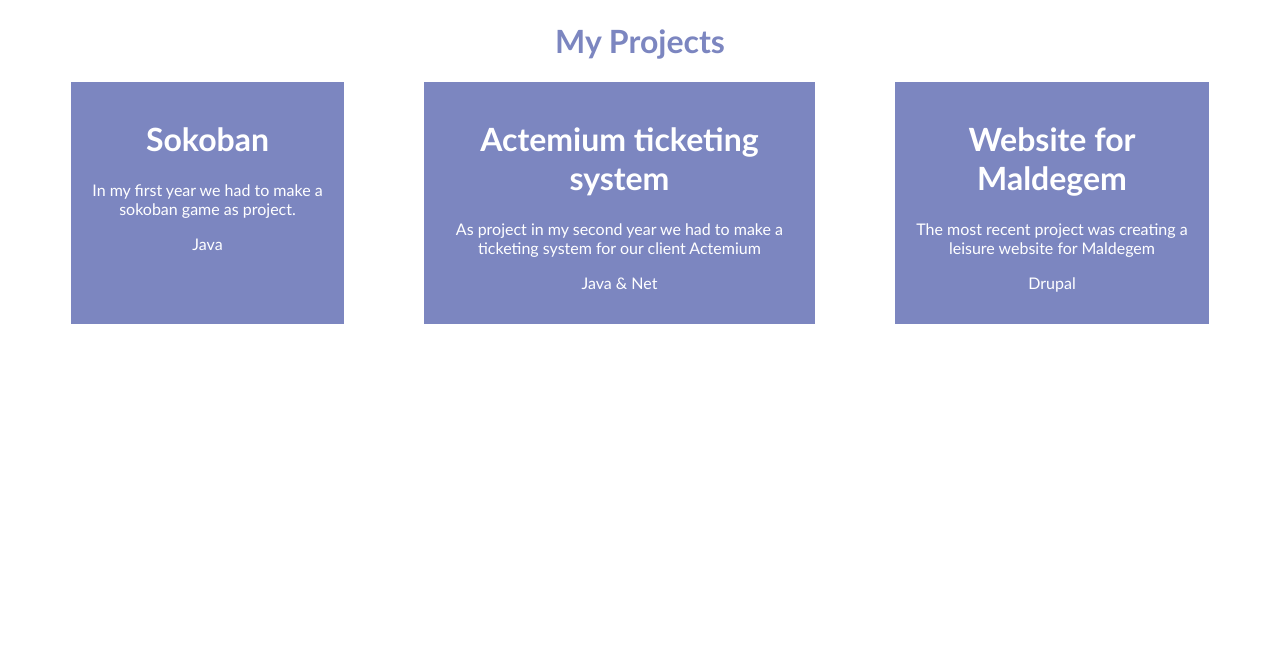
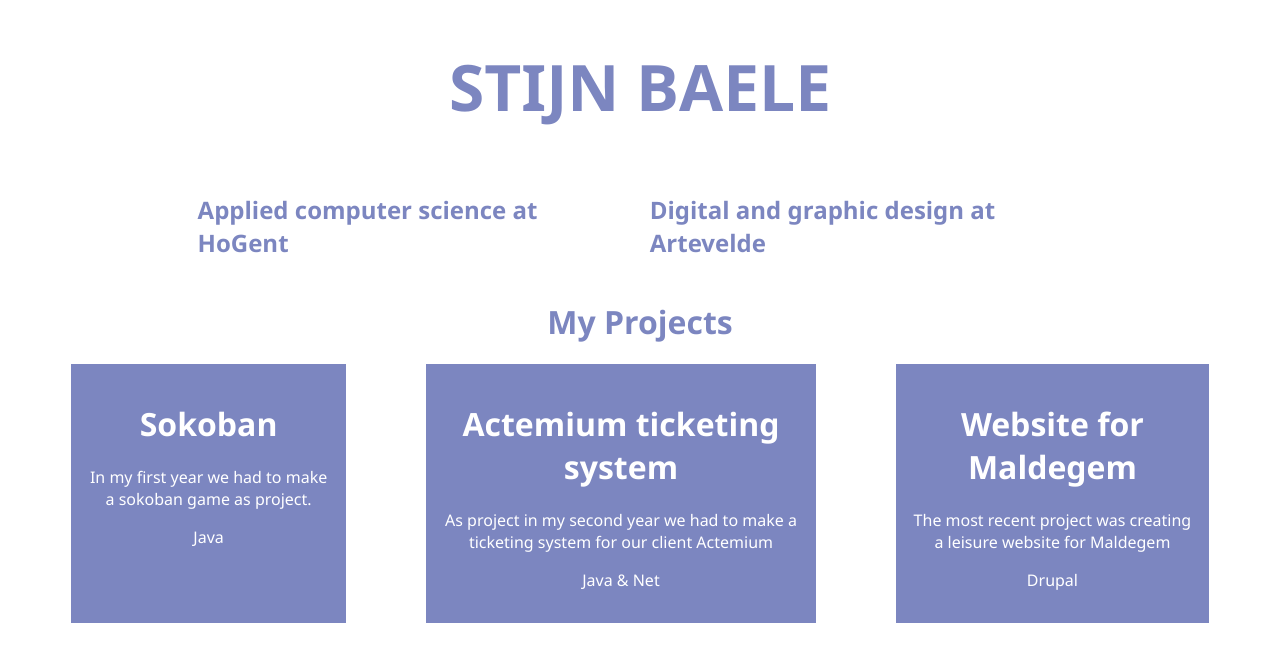
Before and after one commit to StijnBaele/StijnBaele.github.io, a plain HTML site: page index.html in a window 1280 px wide. Drawn offline with Linux system fonts and the light colour scheme.

Commit message:
add name and education

```diff
--- a/index.html
+++ b/index.html
@@ -7,8 +7,15 @@
     <title>Document</title>
 </head>
 <body>
+    <h1 class="name">STIJN BAELE</h1>
 
-    <h1 class="title">My Projects</h1>
+    <div class="education">
+        <h2>Applied computer science at HoGent</h2>
+        <h2>Digital and graphic design at Artevelde</h2>
+    </div>
+
+
+    <h1 class="projects-title">My Projects</h1>
     <div class="projects">
 
     </div>
--- a/style/main.css
+++ b/style/main.css
@@ -1,19 +1,29 @@
 body {
     color: hsl(0, 0%, 0%);
     padding: 0;
-    font-family: 'Gill Sans', 'Gill Sans MT', Calibri, 'Trebuchet MS', sans-serif;
-}
-
-.title {
-    text-align: center;
+    font-family: 'Segoe UI', Tahoma, Geneva, Verdana, sans-serif;
     color: hsl(231, 35%, 62%);
 }
 
-.projects {
+.name {
+    text-align: center;
+    font-size: 4rem;
+}
+
+.projects-title {
+    text-align: center;
+}
+
+.projects, .education  {
     display: flex;
     gap: 5rem;
     width: 90%;
     margin: auto;
+}
+
+.education{
+    width: 70%;
+    gap: 3rem;
 }
 
 .project {
```
